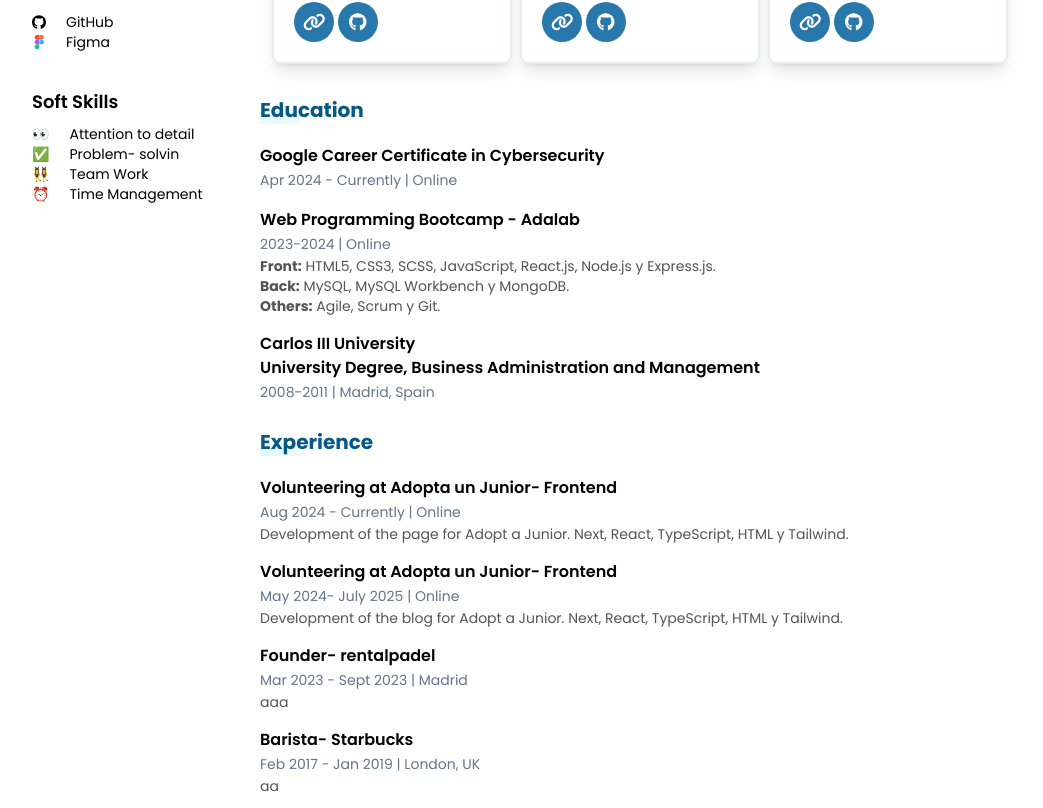
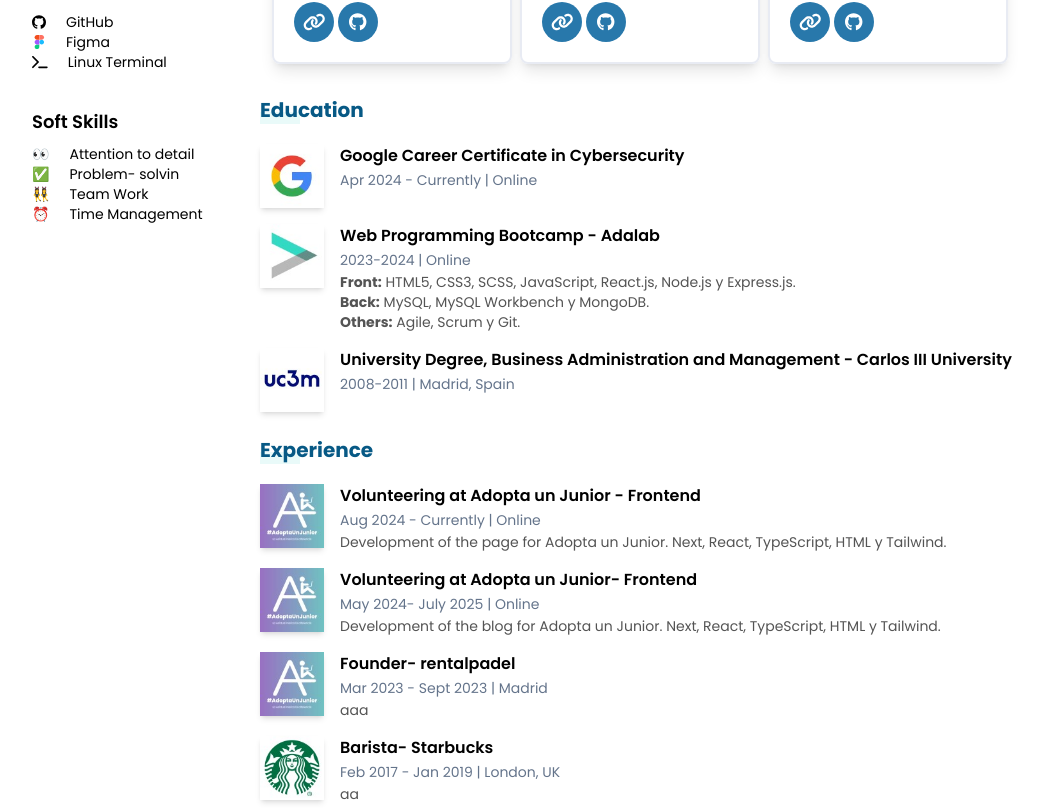
Before and after one commit to nadinestrella/portfolio, a Next.js app: page / in a window 1280 px wide. Shown: the part 732-1540 px from the top of the page, without its empty margins (120-1163 px from the left). Built offline with nearby package versions, Linux system fonts and the light colour scheme.

Commit message:
experience and education

```diff
--- a/app/components/Education.tsx
+++ b/app/components/Education.tsx
@@ -1,23 +1,22 @@
 import React from 'react';
-import { Title } from './ui/Title';
+import { Title, TitleProps } from './ui/Title';
+import { ExperienceItem } from './ui/ExperienceItem';
 
-export const Education = ({ title }) => {
+export const Education = ({ title }: TitleProps) => {
   return (
     <div id="education" className="mb-3">
       <Title title={title} />
       <ul className="flex flex-col items-start pb-3 gap-4 ">
-        <li>
-          <h4 className="font-semibold">
-            Google Career Certificate in Cybersecurity
-          </h4>
-          <span className="text-sm text-slate-500">
-            Apr 2024 - Currently | Online
-          </span>
-        </li>
-        <li>
-          <h4 className="font-semibold">Web Programming Bootcamp - Adalab</h4>
-          <span className="text-sm text-slate-500">2023-2024 | Online</span>
-
+        <ExperienceItem
+          title="Google Career Certificate in Cybersecurity"
+          date="Apr 2024 - Currently | Online"
+          imageUrl="/companies/google.jpeg"
+        />
+        <ExperienceItem
+          title="Web Programming Bootcamp - Adalab"
+          date="2023-2024 | Online"
+          imageUrl="/companies/adalab_logo.jpeg"
+          content={
             <ul className="text-sm text-grey">
               <li>
                 <strong>Front:</strong> HTML5, CSS3, SCSS, JavaScript, React.js,
@@ -30,16 +29,13 @@ export const Education = ({ title }) => {
                 <strong>Others:</strong> Agile, Scrum y Git.
               </li>
             </ul>
-        </li>
-        <li>
-          <h4 className="font-semibold">Carlos III University</h4>
-          <p className="font-semibold">
-            University Degree, Business Administration and Management{' '}
-          </p>
-          <span className="text-sm text-slate-500">
-            2008-2011 | Madrid, Spain
-          </span>
-        </li>
+          }
+        />
+        <ExperienceItem
+          title="University Degree, Business Administration and Management - Carlos III University"
+          date="2008-2011 | Madrid, Spain"
+          imageUrl="/companies/carlos_iii.jpeg"
+        />
       </ul>
     </div>
   );
--- a/app/components/Experience.tsx
+++ b/app/components/Experience.tsx
@@ -1,43 +1,49 @@
 import React from 'react';
-import { Title } from './ui/Title';
+import { Title, TitleProps } from './ui/Title';
 import { ExperienceItem } from './ui/ExperienceItem';
 
-export const Experience = ({ title }) => {
+export const Experience = ({ title }: TitleProps) => {
   return (
     <div id="experience">
       <Title title={title} />
       <ul className="flex flex-col items-start pb-3 gap-4">
         <ExperienceItem
-          title="Volunteering at Adopta un Junior- Frontend"
+          title="Volunteering at Adopta un Junior - Frontend"
           date="Aug 2024 - Currently | Online"
-          content="Development of the page for Adopt a Junior. Next, React, TypeScript,
+          content="Development of the page for Adopta un Junior. Next, React, TypeScript,
             HTML y Tailwind."
+          imageUrl="/companies/adoptaunjunior_logo.jpeg"
         />
         <ExperienceItem
           title="Volunteering at Adopta un Junior- Frontend"
           date=" May 2024- July 2025 | Online"
-          content="Development of the blog for Adopt a Junior. Next, React, TypeScript,
+          imageUrl="/companies/adoptaunjunior_logo.jpeg"
+          content="Development of the blog for Adopta un Junior. Next, React, TypeScript,
             HTML y Tailwind."
         />
         <ExperienceItem
           title="Founder- rentalpadel"
           date="Mar 2023 - Sept 2023 | Madrid"
+          imageUrl="/companies/adoptaunjunior_logo.jpeg"
           content="aaa"
         />
         <ExperienceItem
           title="Barista- Starbucks"
           date="Feb 2017 - Jan 2019 | London, UK"
+          imageUrl="/companies/starbucks.jpeg"
           content="aa"
         />
 
         <ExperienceItem
           title="Accountant - Humiclima, ACS Group"
           date="Mar 2014 - Dec 2016 | Palma de Mallorca"
+          imageUrl="/companies/humiclima.jpeg"
           content="aa"
         />
         <ExperienceItem
           title="Accountant - Atil Cobra, ACS Group"
           date="May 2011- Mar 2014 - Madrid"
+          imageUrl="/companies/cobra.jpeg"
           content="aa"
         />
       </ul>
--- a/app/components/MyProjects.tsx
+++ b/app/components/MyProjects.tsx
@@ -1,36 +1,36 @@
 import React from 'react';
 import { Card } from './ui/Card';
-import { Title } from './ui/Title';
+import { Title, TitleProps } from './ui/Title';
 
-export const MyProjects = ({ title }) => {
+export const MyProjects = ({ title }: TitleProps) => {
   return (
     <div className="flex flex-col p-3 mb-5">
       <Title title={title} />
 
       <div className="grid grid-flow-row md:grid-cols-2 lg:grid-cols-3 gap-2 mx-auto">
         <Card
-          titleCard="GiftList 🧒"
+          title="GiftList 🧒"
           text="Interactive application for kids that allows them to create a gift list."
           link="https://gift-list-eight.vercel.app/"
-          linkrepo="https://github.com/nadinestrella/GiftList"
+          repoLink="https://github.com/nadinestrella/GiftList"
           tech="HTML5, JavaScript, React, NextJS, TypeScript, NodeJS, Tailwind"
-          image={'/giftList.png'}
+          imageUrl={'/giftList.png'}
         />
         <Card
-          titleCard="Harry Potter🪄"
+          title="Harry Potter🪄"
           text="Web search engine for characters from the famous Harry Potter series."
           link="https://nadinestrella.github.io/HarryPotter/"
-          linkrepo="https://github.com/nadinestrella/HarryPotter"
+          repoLink="https://github.com/nadinestrella/HarryPotter"
           tech="HTML5, SASS, JavaScript, React"
-          image={'/harryPotter.png'}
+          imageUrl={'/harryPotter.png'}
         />
         <Card
-          titleCard="My To Do List 🗒️"
+          title="My To Do List 🗒️"
           text="It allows y﻿ou to efficiently organize and keep monitor your tasks."
           link="https://nadinestrella.github.io/myToDoList/"
-          linkrepo="https://github.com/nadinestrella/myToDoList"
+          repoLink="https://github.com/nadinestrella/myToDoList"
           tech="HTML5, SASS, JavaScript"
-          image={'/myToDoList.png'}
+          imageUrl={'/myToDoList.png'}
         />
       </div>
     </div>
--- a/app/components/Skills.tsx
+++ b/app/components/Skills.tsx
@@ -1,8 +1,7 @@
 import React from 'react';
-import { Title } from './ui/Title';
+import { Title, TitleProps } from './ui/Title';
 import {
   CSS,
-  Git,
   Github,
   HTML5,
   JavaScript,
@@ -16,8 +15,10 @@ import {
   TypeScript,
   Figma,
 } from '../components/ui/Logos';
+import { FontAwesomeIcon } from '@fortawesome/react-fontawesome';
+import { faTerminal } from '@fortawesome/free-solid-svg-icons';
 
-const Skills = ({ title }) => {
+const Skills = ({ title }: TitleProps) => {
   return (
     <div id="skills" className="flex flex-col p-3 md:text-sm w-full">
       <Title title={title} />
@@ -87,6 +88,9 @@ const Skills = ({ title }) => {
             <li className="flex flex-row gap-5 items-center">
               <Figma /> <span>Figma</span>
             </li>
+            <li className="flex flex-row gap-5 items-center">
+              <FontAwesomeIcon icon={faTerminal} /> <span>Linux Terminal</span>
+            </li>
           </ul>
         </div>
         <div>
--- a/app/components/ui/Card.tsx
+++ b/app/components/ui/Card.tsx
@@ -3,18 +3,35 @@ import Image from 'next/image';
 import { FontAwesomeIcon } from '@fortawesome/react-fontawesome';
 import { faGithub } from '@fortawesome/free-brands-svg-icons';
 import { faLink } from '@fortawesome/free-solid-svg-icons';
-export const Card = ({ titleCard, text, link, tech, image, linkrepo }) => {
+
+interface CardProps {
+  title: string;
+  text: string;
+  link: string;
+  tech: string;
+  imageUrl: string;
+  repoLink: string;
+}
+
+export const Card = ({
+  title,
+  text,
+  link,
+  tech,
+  imageUrl,
+  repoLink,
+}: CardProps) => {
   return (
     <article className="border-2 rounded-lg w-full p-2 shadow-lg border-background flex flex-col">
       <h4 className="flex flex-col justify-center items-center font-semibold p-3 ">
-        {titleCard}
+        {title}
       </h4>
 
       <Image
         width={300}
         height={300}
         alt="project photo"
-        src={image}
+        src={imageUrl}
         className="p-3 w-full max-h-52 object-contain"
       />
       <div className="text-sm p-3 flex flex-col flex-grow justify-between ">
@@ -33,7 +50,7 @@ export const Card = ({ titleCard, text, link, tech, image, linkrepo }) => {
           </a>
           <a
             className="inline-flex justify-center items-center h-10 w-10 text-sm  bg-darkBlue  hover:bg-lightBlue  hover:text-darkBlue rounded-full text-white"
-            href={linkrepo}
+            href={repoLink}
             title="View code in github"
             target="_blank"
           >
--- a/app/components/ui/ExperienceItem.tsx
+++ b/app/components/ui/ExperienceItem.tsx
@@ -1,21 +1,33 @@
+import Image from 'next/image';
 import React from 'react';
 
 interface ExperienceItemProps {
   title: string;
   date: string;
-  content: string | JSX.Element;
+  content?: string | JSX.Element;
+  imageUrl: string;
 }
 
 export const ExperienceItem = ({
   title,
   date,
   content,
+  imageUrl,
 }: ExperienceItemProps) => {
   return (
-    <li>
-      <h4 className="font-semibold"> {title}</h4>
-      <span className="text-sm text-slate-500">{date}</span>
-      <p className="text-sm text-grey">{content}</p>
+    <li className="flex gap-4 ">
+      <Image
+        width={100}
+        height={100}
+        alt={`Logo of ${title}`}
+        src={imageUrl}
+        className="w-16 h-16 shadow-md"
+      />
+      <div>
+        <h4 className="font-semibold"> {title}</h4>
+        <span className="text-sm text-slate-500">{date}</span>
+        <div className="text-sm text-grey">{content}</div>
+      </div>
     </li>
   );
 };
--- a/app/components/ui/Title.tsx
+++ b/app/components/ui/Title.tsx
@@ -1,6 +1,10 @@
 import React from 'react';
 
-export const Title = ({ title }) => {
+export interface TitleProps {
+  title: string;
+}
+
+export const Title = ({ title }: TitleProps) => {
   return (
     <h4 className="relative font-bold text-sky-800 mb-5 text-xl flex flex-col items-start before:w-10 before:h-3 before:bg-lightBlue before:absolute before:-z-10 before:bottom-0">
       {title}
```
Lines whose indentation alone changed are shown as unchanged.
